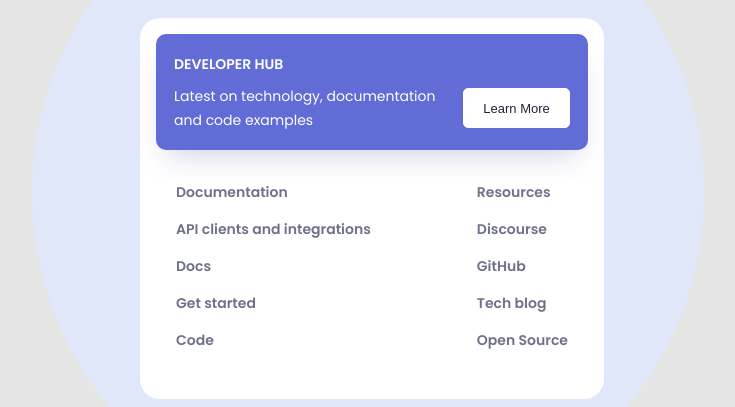
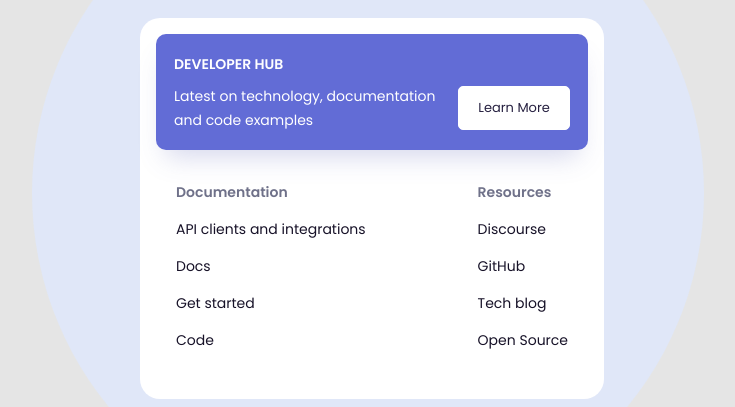
Before and after one commit to Dev-Chisom/day-2, a plain HTML site: page index.html in a window 1280 px wide. Shown: the part 207-614 px from the top of the page, without its empty margins (272-1007 px from the left). Drawn offline with Linux system fonts and the light colour scheme.

Commit message:
fixed font family

```diff
--- a/style.css
+++ b/style.css
@@ -68,6 +68,7 @@ li{
   font-style: normal;
   font-weight: normal;
   cursor: pointer;
+  font-family: inherit;
 }
 .hub__details{
     display: flex;
@@ -82,6 +83,12 @@ li{
     font-weight: 600;
     font-size: 14px;
     color: #6F7189;
+ }
+ .hub__details ul li:not(:first-child) {
+    color: #171228;
+    font-weight: normal;
+    font-size: 14px;
+    font-family: "Poppins", sans-serif;
  }
  .hub__details ul li:hover{
      background-color: #F1F2FF;
```
